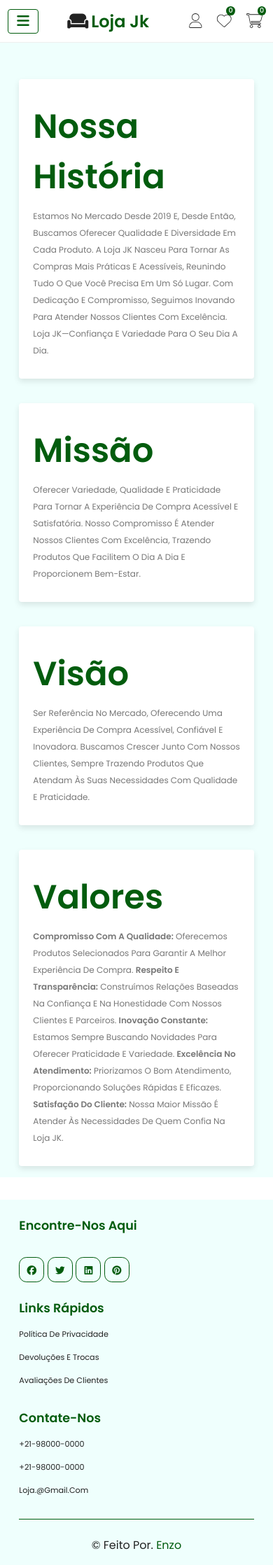
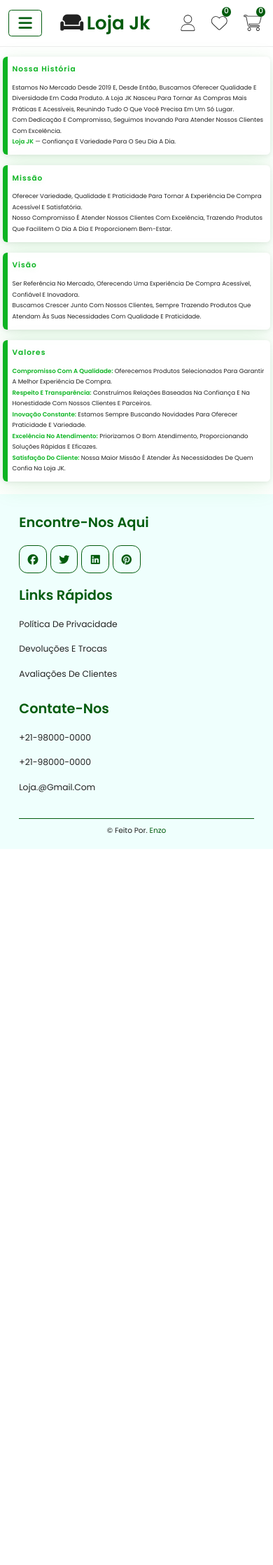
Before and after one commit to januario42/LojaJK, a PHP site: page /LojaJK-main/sobreNos.php in a window 390 px wide. Shown: the whole page at 70% size. After the commit the page ends 1213 px from the top, so only its background shows below. Run offline with PHP 8.4, Linux system fonts and the light colour scheme.

Commit message:
Atualiza o estilo da página "Sobre Nós" com melhorias de layout e responsividade, além de ajustes nas cores e animações dos cartões.

```diff
--- a/css/sobreNos.css
+++ b/css/sobreNos.css
@@ -195,7 +195,7 @@ section{
 .container .content p{
     font-size: 1.5rem;
     line-height: 2;
-    color: #777;
+    color: #5c5c5c;
     padding: 1rem 0;
 }
 .left{
@@ -220,7 +220,7 @@ section{
     box-shadow: 0 0.5rem 1rem rgba(0,0,0,0.1);
 }
 .card:hover{
-    background-color: #025c0e;
+    background-color: #0cb422;
     color: #effffd;
 }
 
@@ -231,7 +231,7 @@ section{
     right: -115px;
     width: 115px;
     height: 1px;
-    background-color: #025c0e;
+    background-color: #000000;
     transform: translateY(-50%);
 }
 
@@ -257,11 +257,16 @@ section{
 }
 
 @media(max-width: 1024px){
-    .linha-divisoria{
+    .container {
+        flex-direction: column;
+        align-items: center;
+        background-position: center !important;
+    }
+    .linha-divisoria {
         display: none;
     }
-
-    .card.left::before,.card.right::before{
+    .card.left::before,
+    .card.right::before {
         display: none;
     }
 
@@ -289,7 +294,7 @@ section{
 
 .bg-slide.active {
     opacity: 1;
-    z-index: 1;
+    z-index: 1;
 }
 
 /* end container*/
@@ -436,11 +441,86 @@ section{
 
 }
 
+@media (max-width: 1024px) {
+    .container {
+        flex-direction: column;
+        align-items: center;
+        background-position: center !important;
+    }
+    .linha-divisoria {
+        display: none;
+    }
+    .card.left::before,
+    .card.right::before {
+        display: none;
+    }
+}
 
-@media (max-width:450px){
-    html{
-        font-size: 50%;
+@media (max-width: 768px) {
+    .container {
+        padding: 2rem 2%;
+        min-height: auto;
     }
+    .content.card {
+        margin: 2rem 0;
+        padding: 2rem 1rem;
+        max-width: 100%;
+    }
+    .heading {
+        font-size: 2.5rem;
+    }
+    .container .content h3 {
+        font-size: 2.5rem;
+    }
+    .container .content p {
+        font-size: 1.2rem;
+    }
+}
+
+@media (max-width: 500px) {
+    .container {
+        padding: 1rem 0.5rem;
+    }
+    .content.card {
+        margin: 1rem 0;
+        padding: 1rem 0.5rem;
+    }
+    .footer .box-container {
+        grid-template-columns: 1fr;
+        gap: 1rem;
+    }
+    .footer .credit {
+        font-size: 1.2rem;
+        padding-top: 1rem;
+    }
+    @media (max-width: 1024px) {
+    .linha-divisoria {
+        display: none !important;
+    }
+    .container {
+        flex-direction: column;
+        align-items: center;
+    }
+    .content.card {
+        width: 100%;
+        max-width: 100%;
+        margin: 1.5rem 0;
+    }
+}
+
+@media (max-width: 600px) {
+    .container {
+        padding: 1rem 0.5rem;
+    }
+    .content.card {
+        padding: 1rem 0.5rem;
+        font-size: 1rem;
+    }
+    .heading,
+    .container .content h3 {
+        font-size: 2rem;
+    }
+}
 }
 .btn-favorito.ativo i {
     color: red;
--- a/sobreNos.php
+++ b/sobreNos.php
@@ -2,10 +2,6 @@
 $favoritos = $_SESSION['favoritos'] ?? [];
 $quantidadeFavoritos = count($favoritos);
 ?>
-
-
-
-
 
 <!DOCTYPE html>
 <html lang="pt-br">
@@ -15,10 +11,98 @@ $quantidadeFavoritos = count($favoritos);
     <meta name="viewport" content="width=device-width, initial-scale=1.0">
     <title>Sobre nós</title>
     <link rel="stylesheet" href="https://cdnjs.cloudflare.com/ajax/libs/font-awesome/6.5.2/css/all.min.css">
-    <link rel="stylesheet" href="https://cdn.jsdelivr.net/npm/swiper@11/swiper-bundle.min.css" />
     <link rel="stylesheet" href="./css/sobreNos.css">
+    <style>
+        .sobre-nos-container {
+            display: flex;
+            flex-direction: column;
+            align-items: center;
+            gap: 2rem;
+            padding: 3rem 1rem 2rem 1rem;
+            max-width: 900px;
+            margin: 0 auto;
+        }
+
+        .sobre-card {
+            background: rgba(255, 255, 255, 0.92);
+            border-radius: 1.2rem;
+            box-shadow: 0 8px 32px rgba(12, 180, 34, 0.13), 0 1.5px 6px rgba(0, 0, 0, 0.07);
+            padding: 2.5rem 2rem;
+            width: 100%;
+            max-width: 700px;
+            text-align: left;
+            position: relative;
+            overflow: hidden;
+            transition: box-shadow .3s, transform .3s, background .3s;
+            border-left: 7px solid #0cb422;
+            margin-bottom: 0.5rem;
+            animation: fadeInUp 0.8s;
+        }
+
+        .sobre-card:hover {
+            box-shadow: 0 16px 40px rgba(12, 180, 34, 0.18), 0 2px 8px rgba(0, 0, 0, 0.09);
+            transform: translateY(-8px) scale(1.02);
+            background: rgba(255, 255, 255, 0.99);
+            border-left: 7px solid #ffe600;
+        }
+
+        .sobre-card h3 {
+            color: #0cb422;
+            margin-bottom: 1.2rem;
+            font-size: 2.1rem;
+            font-weight: 700;
+            letter-spacing: 1px;
+            display: flex;
+            align-items: center;
+            gap: 0.7rem;
+            text-shadow: 0 2px 8px #0cb42222;
+        }
+
+        .sobre-card p {
+            color: #222;
+            font-size: 1.18rem;
+            line-height: 1.8;
+            margin-bottom: 0;
+        }
+
+        .sobre-card b {
+            color: #0cb422;
+        }
+
+        @keyframes fadeInUp {
+            from {
+                opacity: 0;
+                transform: translateY(40px);
+            }
+
+            to {
+                opacity: 1;
+                transform: translateY(0);
+            }
+        }
+
+        @media (max-width: 600px) {
+            .sobre-nos-container {
+                padding: 1.5rem 0.5rem;
+                gap: 1.2rem;
+            }
+
+            .sobre-card {
+                padding: 1.2rem 0.7rem;
+                border-radius: 0.7rem;
+                font-size: 1rem;
+            }
+
+            .sobre-card h3 {
+                font-size: 1.2rem;
+            }
+
+            .sobre-card p {
+                font-size: 0.98rem;
+            }
+        }
+    </style>
 </head>
-
 
 <body>
     <!-- header section starts -->
@@ -69,7 +153,6 @@ $quantidadeFavoritos = count($favoritos);
         <div class="header-main">
             <nav class="navbar">
                 <a href="logado.php#home">HOME</a>
-                <a href="logado.php#Promo">PROMOÇÕES</a>
                 <a href="sobreNos.php">SOBRE NÓS</a>
                 <a href="logado.php#services">NOSSOS SERVIÇOS</a>
                 <a href="logado.php#product">NOSSOS PRODUTOS</a>
@@ -78,121 +161,46 @@ $quantidadeFavoritos = count($favoritos);
         </div>
     </header>
 
-    <script>
-        document.querySelectorAll('.btn-favorito').forEach(btn => {
-            btn.addEventListener('click', async function(e) {
-                e.preventDefault();
-
-                const id = this.dataset.id;
-                const icon = this.querySelector('i');
-
-                try {
-                    const res = await fetch('favorito_toggle.php', {
-                        method: 'POST',
-                        headers: {
-                            'Content-Type': 'application/x-www-form-urlencoded'
-                        },
-                        body: 'id=' + encodeURIComponent(id)
-                    });
-
-                    const json = await res.json();
-
-                    if (json.status === 'favoritado') {
-                        this.classList.add('ativo');
-                        icon.classList.remove('far');
-                        icon.classList.add('fas');
-                    } else {
-                        this.classList.remove('ativo');
-                        icon.classList.remove('fas');
-                        icon.classList.add('far');
-                    }
-                } catch (err) {
-                    console.error('Erro ao favoritar:', err);
-                }
-            });
-        });
-    </script>
-
-    <section class="container">
-        <!--
-        <div class="carousel-backgrounds">
-            <div class="bg-slide active" style="background-image: url('uploads/67f5ad3ddff37.jpg');"></div>
-            <div class="bg-slide" style="background-image: url('uploads/classe.jpg');"></div>
-            <div class="bg-slide" style="background-image: url('uploads/classe.jpg');"></div>
-        </div>
-        -->
-
-
-
-        <div class="content left card">
+    <section class="sobre-nos-container">
+        <div class="sobre-card">
             <h3>Nossa História</h3>
             <p>
-                Estamos no mercado desde 2019 e, desde então, buscamos oferecer qualidade e diversidade em cada
-                produto. A Loja JK nasceu para tornar as compras mais práticas e acessíveis, reunindo tudo o que
-                você precisa em um só lugar.
-                Com dedicação e compromisso, seguimos inovando para atender nossos clientes com excelência.
-                Loja JK—confiança e variedade para o seu dia a dia.
+                Estamos no mercado desde 2019 e, desde então, buscamos oferecer qualidade e diversidade em cada produto. A Loja JK nasceu para tornar as compras mais práticas e acessíveis, reunindo tudo o que você precisa em um só lugar.<br>
+                Com dedicação e compromisso, seguimos inovando para atender nossos clientes com excelência.<br>
+                <b>Loja JK</b> — confiança e variedade para o seu dia a dia.
             </p>
         </div>
-
-
-
-        <div class="content right card">
+        <div class="sobre-card">
             <h3>Missão</h3>
             <p>
-                Oferecer variedade, qualidade e praticidade para tornar a experiência de compra acessível e
-                satisfatória.
-                Nosso compromisso é atender nossos clientes com excelência, trazendo produtos que facilitem o dia a
-                dia e proporcionem bem-estar.
+                Oferecer variedade, qualidade e praticidade para tornar a experiência de compra acessível e satisfatória.<br>
+                Nosso compromisso é atender nossos clientes com excelência, trazendo produtos que facilitem o dia a dia e proporcionem bem-estar.
             </p>
         </div>
-
-        <div class="content left card">
+        <div class="sobre-card">
             <h3>Visão</h3>
             <p>
-                Ser referência no mercado, oferecendo uma experiência de compra acessível, confiável e inovadora.
-                Buscamos crescer junto com nossos clientes, sempre trazendo produtos que atendam às suas
-                necessidades com qualidade e praticidade.
+                Ser referência no mercado, oferecendo uma experiência de compra acessível, confiável e inovadora.<br>
+                Buscamos crescer junto com nossos clientes, sempre trazendo produtos que atendam às suas necessidades com qualidade e praticidade.
             </p>
         </div>
-
-        <div class="content right card">
+        <div class="sobre-card">
             <h3>Valores</h3>
             <p>
-                <b>Compromisso com a qualidade:</b> Oferecemos produtos selecionados para garantir a melhor experiência de compra.
-                <b>Respeito e transparência:</b> Construímos relações baseadas na confiança e na honestidade com nossos clientes e parceiros.
-                <b>Inovação constante:</b> Estamos sempre buscando novidades para oferecer praticidade e variedade.
-                <b>Excelência no atendimento:</b> Priorizamos o bom atendimento, proporcionando soluções rápidas e eficazes.
+                <b>Compromisso com a qualidade:</b> Oferecemos produtos selecionados para garantir a melhor experiência de compra.<br>
+                <b>Respeito e transparência:</b> Construímos relações baseadas na confiança e na honestidade com nossos clientes e parceiros.<br>
+                <b>Inovação constante:</b> Estamos sempre buscando novidades para oferecer praticidade e variedade.<br>
+                <b>Excelência no atendimento:</b> Priorizamos o bom atendimento, proporcionando soluções rápidas e eficazes.<br>
                 <b>Satisfação do cliente:</b> Nossa maior missão é atender às necessidades de quem confia na Loja JK.
             </p>
         </div>
-
-        <div class="linha-divisoria"></div>
-    </section>
-
-    <section class="carousel-container">
-
-
-        <script>
-        const slides = document.querySelectorAll('.bg-slide');
-        let current = 0;
-
-        setInterval(() => {
-            slides[current].classList.remove('active');
-            current = (current + 1) % slides.length;
-            slides[current].classList.add('active');
-        }, 5000);
-        </script>
-
     </section>
 
     <section class="footer">
-
         <div class="box-container">
 
             <div class="box">
                 <h3>Encontre-nos aqui</h3>
-                <p></p>
                 <div class="share">
                     <a href="#" class="fab fa-facebook"></a>
                     <a href="#" class="fab fa-twitter"></a>
@@ -203,16 +211,16 @@ $quantidadeFavoritos = count($favoritos);
 
             <div class="box">
                 <h3>Links Rápidos</h3>
-                <a href="#" class="links"> política de Privacidade</a>
-                <a href="#" class="links"> devoluções e trocas</a>
-                <a href="#" class="links"> Avaliações de Clientes</a>
+                <a href="#" class="links">Política de Privacidade</a>
+                <a href="#" class="links">Devoluções e Trocas</a>
+                <a href="#" class="links">Avaliações de Clientes</a>
             </div>
 
             <div class="box">
                 <h3>Contate-nos</h3>
-                <a href="#" class="links"> +21-98000-0000</a>
-                <a href="#" class="links"> +21-98000-0000</a>
-                <a href="#" class="links"> Loja.@gmail.com</a>
+                <a href="#" class="links">+21-98000-0000</a>
+                <a href="#" class="links">+21-98000-0000</a>
+                <a href="#" class="links">Loja.@gmail.com</a>
             </div>
 
         </div>
```
